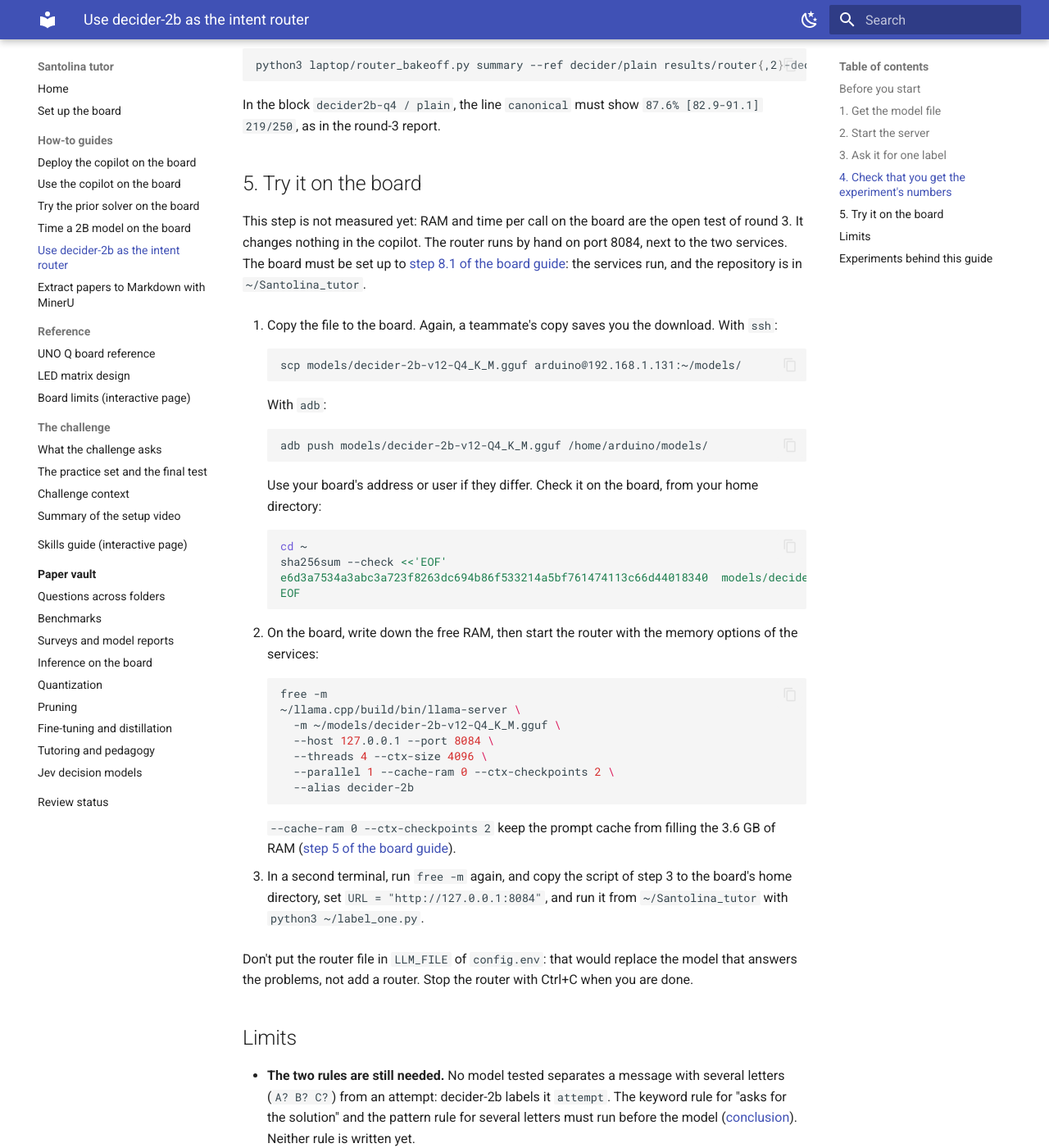
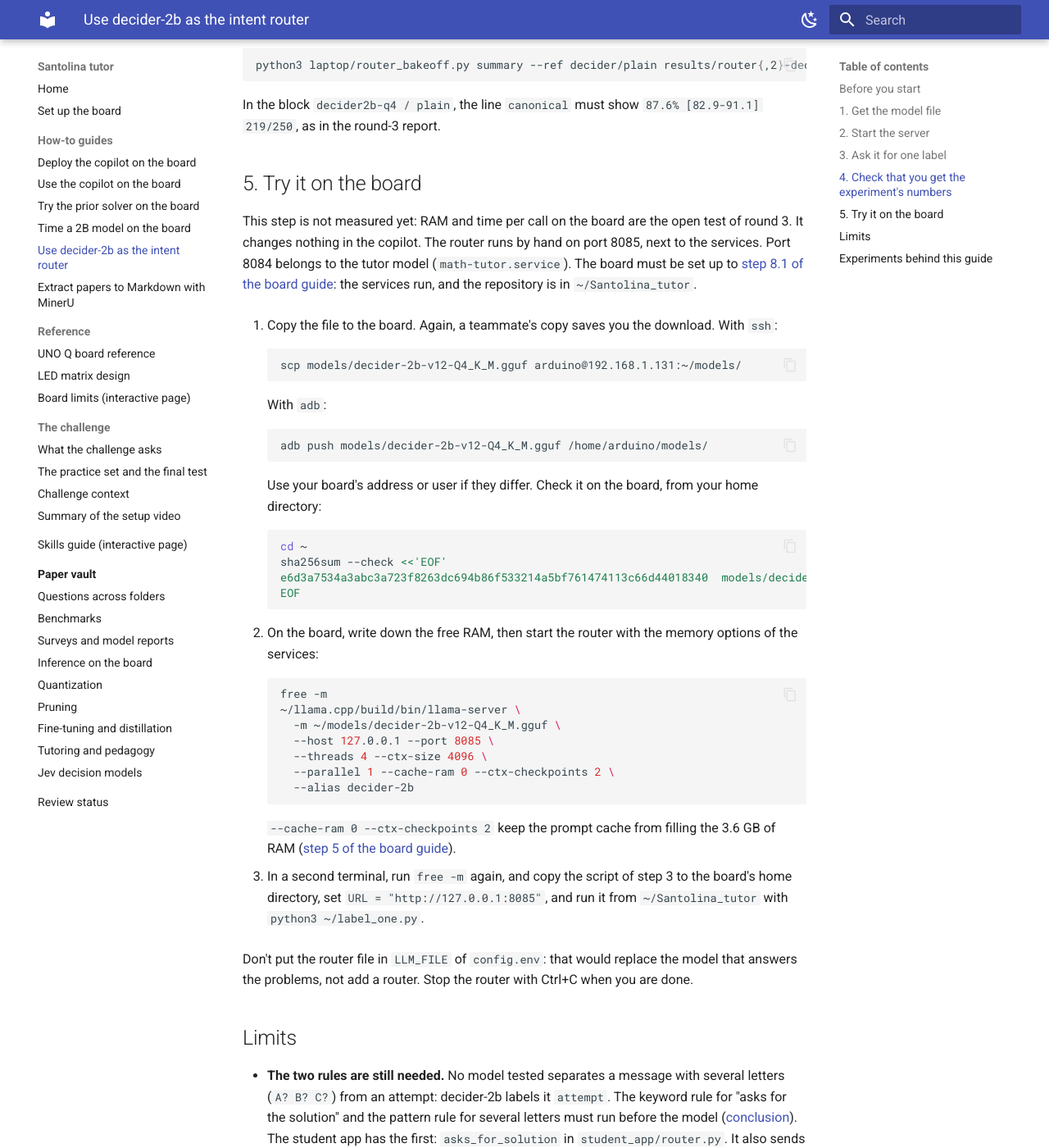
Before and after one commit to Sigkaio636/Santolina_tutor, an MkDocs documentation site: the page built from docs/how-to/use-decider-2b-router.md, in a window 1280 px wide and 1400 px high, scrolled down 3428 px. Shown: the whole window at 82% size. Built offline with MkDocs 1.6.1 and Material for MkDocs 9.7.7, drawn with Linux system fonts in a browser that asks for light colours; some of the changed text lies outside the part shown.

Commit message:
Handoff for the decision model; router guide: port 8085, rules that exist
The decider-2b guide put the router on port 8084, which is now the tutor's.
It also said neither safety rule was written; the solution keyword rule and
the one-option rule now exist.

Co-Authored-By: Claude Opus 5.5 <noreply@anthropic.com>

```diff
--- a/docs/how-to/use-decider-2b-router.md
+++ b/docs/how-to/use-decider-2b-router.md
@@ -131,7 +131,7 @@ In the block `decider2b-q4 / plain`, the line `canonical` must show `87.6% [82.9
 
 ## 5. Try it on the board
 
-This step is not measured yet: RAM and time per call on the board are the open test of round 3. It changes nothing in the copilot. The router runs by hand on port 8084, next to the two services. The board must be set up to [step 8.1 of the board guide](../BOARD_SETUP.md#81-clone-this-repository-on-the-board): the services run, and the repository is in `~/Santolina_tutor`.
+This step is not measured yet: RAM and time per call on the board are the open test of round 3. It changes nothing in the copilot. The router runs by hand on port 8085, next to the services. Port 8084 belongs to the tutor model (`math-tutor.service`). The board must be set up to [step 8.1 of the board guide](../BOARD_SETUP.md#81-clone-this-repository-on-the-board): the services run, and the repository is in `~/Santolina_tutor`.
 
 1. Copy the file to the board. Again, a teammate's copy saves you the download. With `ssh`:
 
@@ -160,7 +160,7 @@ This step is not measured yet: RAM and time per call on the board are the open t
     free -m
     ~/llama.cpp/build/bin/llama-server \
       -m ~/models/decider-2b-v12-Q4_K_M.gguf \
-      --host 127.0.0.1 --port 8084 \
+      --host 127.0.0.1 --port 8085 \
       --threads 4 --ctx-size 4096 \
       --parallel 1 --cache-ram 0 --ctx-checkpoints 2 \
       --alias decider-2b
@@ -168,13 +168,13 @@ This step is not measured yet: RAM and time per call on the board are the open t
 
     `--cache-ram 0 --ctx-checkpoints 2` keep the prompt cache from filling the 3.6 GB of RAM ([step 5 of the board guide](../BOARD_SETUP.md#step-5-hello-world-with-the-language-model)).
 
-3. In a second terminal, run `free -m` again, and copy the script of step 3 to the board's home directory, set `URL = "http://127.0.0.1:8084"`, and run it from `~/Santolina_tutor` with `python3 ~/label_one.py`.
+3. In a second terminal, run `free -m` again, and copy the script of step 3 to the board's home directory, set `URL = "http://127.0.0.1:8085"`, and run it from `~/Santolina_tutor` with `python3 ~/label_one.py`.
 
 Don't put the router file in `LLM_FILE` of `config.env`: that would replace the model that answers the problems, not add a router. Stop the router with Ctrl+C when you are done.
 
 ## Limits
 
-- **The two rules are still needed.** No model tested separates a message with several letters (`A? B? C?`) from an attempt: decider-2b labels it `attempt`. The keyword rule for "asks for the solution" and the pattern rule for several letters must run before the model ([conclusion](../experiments/2026-11-router-0.8b-conclusion.md#decision)). Neither rule is written yet.
+- **The two rules are still needed.** No model tested separates a message with several letters (`A? B? C?`) from an attempt: decider-2b labels it `attempt`. The keyword rule for "asks for the solution" and the pattern rule for several letters must run before the model ([conclusion](../experiments/2026-11-router-0.8b-conclusion.md#decision)). The student app has the first: `asks_for_solution` in `student_app/router.py`. It also sends a message that names one option ("és la C?") to the answer button, with `names_an_option` in `student_app/tutor.py`. The rule for several letters is not written yet.
 - **English-only model card.** decider-2b is still right on 65 of the 80 Catalan messages, and on 11 of 16 Catalan "solution" messages.
 - **Slower than decider-0.8b.** On the laptop, each call took 1.5 to 2.2 times as long. On the board it is not measured.
 - **Invented data.** One author (Claude) wrote and labelled the 250 messages. No real student message was used.
```
